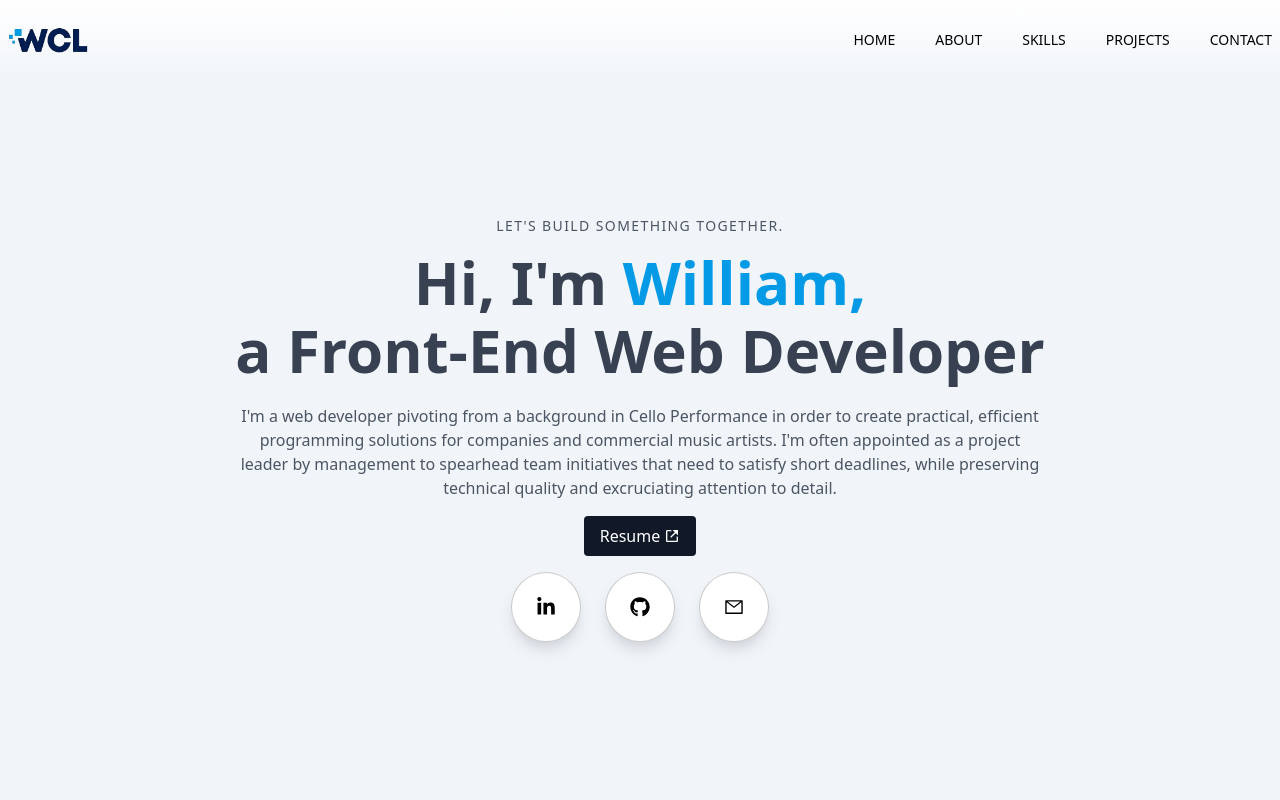
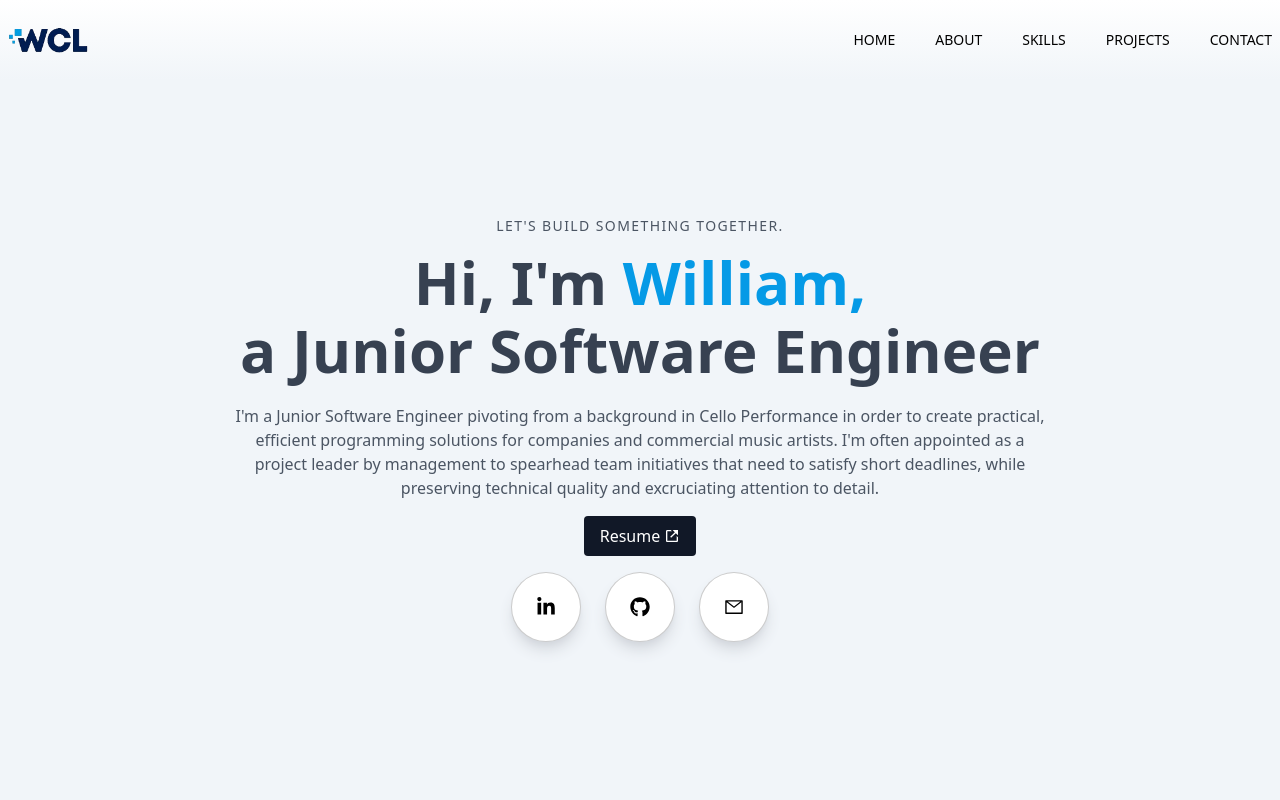
Before and after one commit to dopecello/next-portfolio, a Next.js app: page / in a window 1280 px wide. Shown: the top 800 px of the page. Built offline with nearby package versions, Linux system fonts and the light colour scheme.

Commit message:
added jswe

```diff
--- a/components/Contact.jsx
+++ b/components/Contact.jsx
@@ -26,7 +26,7 @@ const Contact = () => {
                             </div>
                             <div>
                                 <h2 className='py-2'>William Locke</h2>
-                                <p>Front-End Developer</p>
+                                <p>Junior Software Engineer</p>
                                 <p className='pt-4'>I am available for full-time positions worldwide.</p> <p>Contact me and let&apos;s get started.</p>
                                 <div>
                                     <p className='uppercase font-semibold pt-8'>Connect with me</p>
--- a/components/Main.jsx
+++ b/components/Main.jsx
@@ -15,11 +15,11 @@ const Main = () => {
                         Hi, I&apos;m <span className='text-lite-blue'>William,</span>
                     </h1>
                     <h1 className='md:py-2 text-gray-700'>
-                        a Front-End Web Developer
+                        a Junior Software Engineer
                     </h1>
                     <div>
                         <p className='py-4 text-gray-600'>
-                            I&apos;m a web developer pivoting from a background in Cello Performance in order to create practical,
+                            I&apos;m a Junior Software Engineer pivoting from a background in Cello Performance in order to create practical,
                             efficient programming solutions for companies and commercial music artists.
                             I&apos;m often appointed as a project leader by management to spearhead team initiatives that need to satisfy short deadlines,
                             while preserving technical quality and excruciating attention to detail.
--- a/components/Skills.jsx
+++ b/components/Skills.jsx
@@ -31,7 +31,7 @@ const Skills = () => {
         { src: reactlogo, alt: "The React.js logo", h3: "React", id: 5 },
         { src: nextjslogo, alt: "The Next.js logo", h3: "Next", id: 6 },
         { src: astroLogo, alt: "The Astro.js logo", h3: "Astro", id: 7 },
-        { src: svelte, alt: "The Svelte.js logo", h3: "Svelte", id: 9 },
+        { src: svelte, alt: "The Svelte.js logo", h3: "Svelte", id: 8 },
         { src: nodejslogo, alt: "The Node.js logo", h3: "Node", id: 9 },
         { src: gcplogo, alt: "The Google Cloud Platform logo", h3: "GCP", id: 10 },
         { src: tailwindlogo, alt: "The Tailwind CSS logo", h3: "Tailwind", id: 11 },
```
